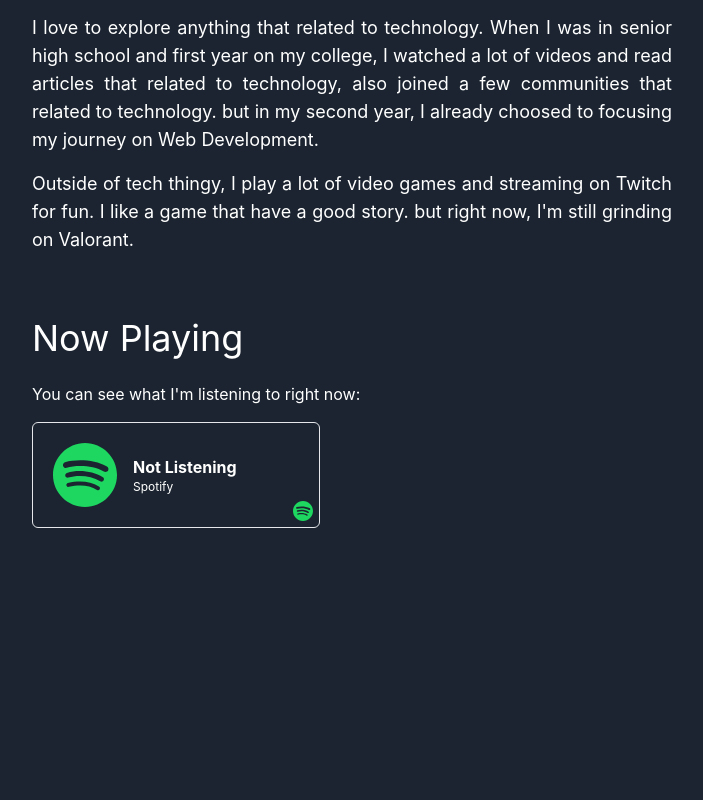
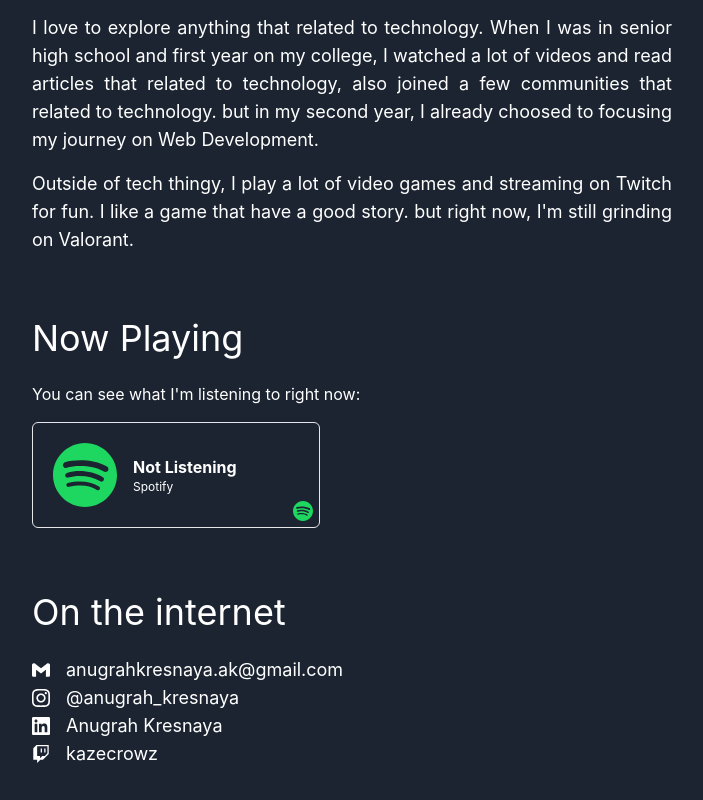
Before and after one commit to anugrahkresnaya/Portfolio-app, a Next.js app: page / in a window 1280 px wide. Shown: the part 742-1542 px from the top of the page, without its empty margins (288-991 px from the left). Before the commit the page ends 1270 px from the top, so only its background shows below. Built offline with nearby package versions, Linux system fonts and the light colour scheme; no server answers.

Commit message:
feat: add contact section

```diff
--- a/pages/index.js
+++ b/pages/index.js
@@ -1,6 +1,6 @@
 import Navbar from "../components/navbar/Navbar";
 import useSWR from "swr";
-import { SiSpotify } from 'react-icons/si';
+import { SiGmail, SiInstagram, SiLinkedin, SiSpotify, SiTwitch } from 'react-icons/si';
 
 export default function Home() {
   const fetcher = (url) => fetch(url).then((r) => r.json());
@@ -75,6 +75,45 @@ export default function Home() {
           </div>
         </a>
       </div>
+      <div className="container mx-auto my-16 w-6/12">
+        <h1 className="text-4xl my-6">On the internet</h1>
+        <ul className="text-lg">
+          <li className="flex items-center">
+            <SiGmail className="mr-4" />
+            anugrahkresnaya.ak@gmail.com
+          </li>
+          <li>
+            <a
+              className="flex items-center"
+              href="https://www.instagram.com/anugrah_kresnaya/"
+              target="_blank"
+            >
+              <SiInstagram className="mr-4" />
+              @anugrah_kresnaya
+            </a>
+          </li>
+          <li>
+            <a
+              className="flex items-center"
+              href="https://www.linkedin.com/in/anugrah-kresnaya-5628671ab/"
+              target="_blank"
+            >
+              <SiLinkedin className="mr-4" />
+              Anugrah Kresnaya
+            </a>
+          </li>
+          <li>
+            <a
+              className="flex items-center"
+              href="https://www.twitch.tv/kazecrowz"
+              target="_blank"
+            >
+              <SiTwitch className="mr-4" />
+              kazecrowz
+            </a>
+          </li>
+        </ul>
+      </div>
     </>
   )
 }
```
